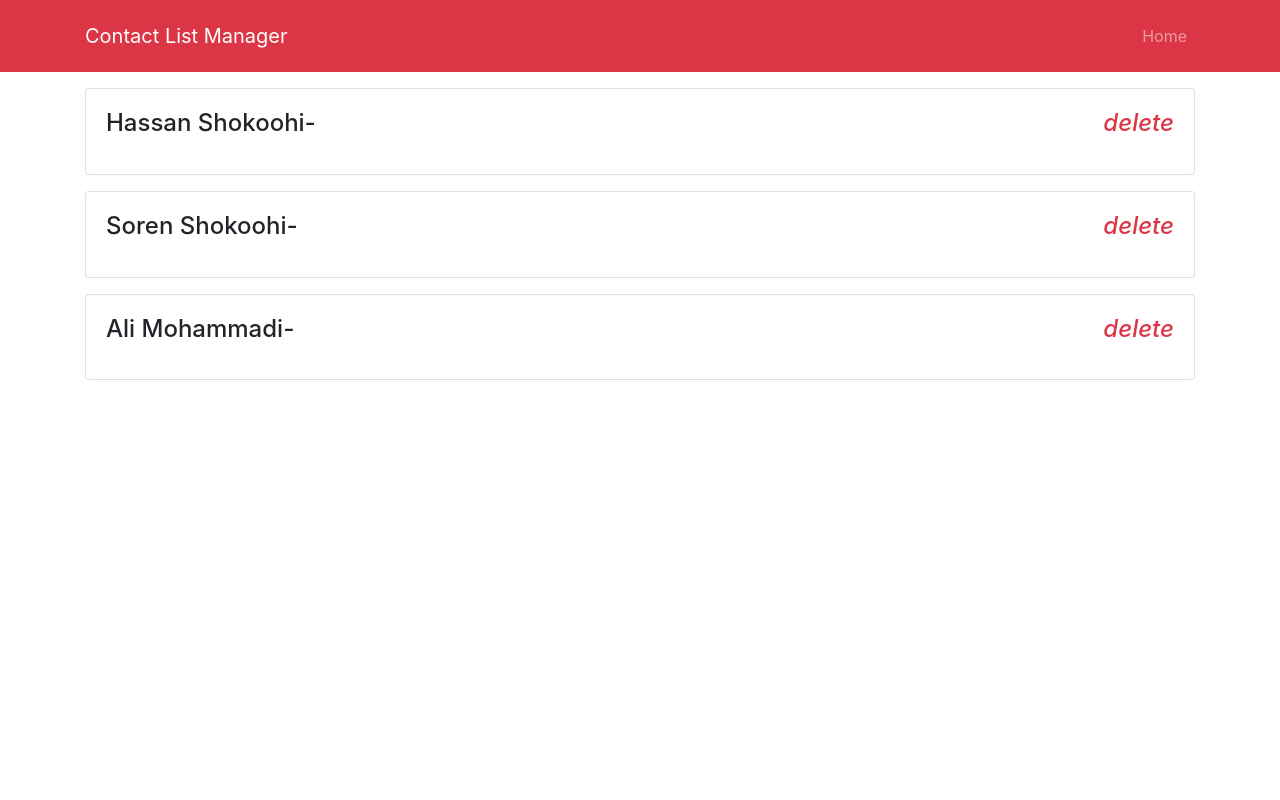
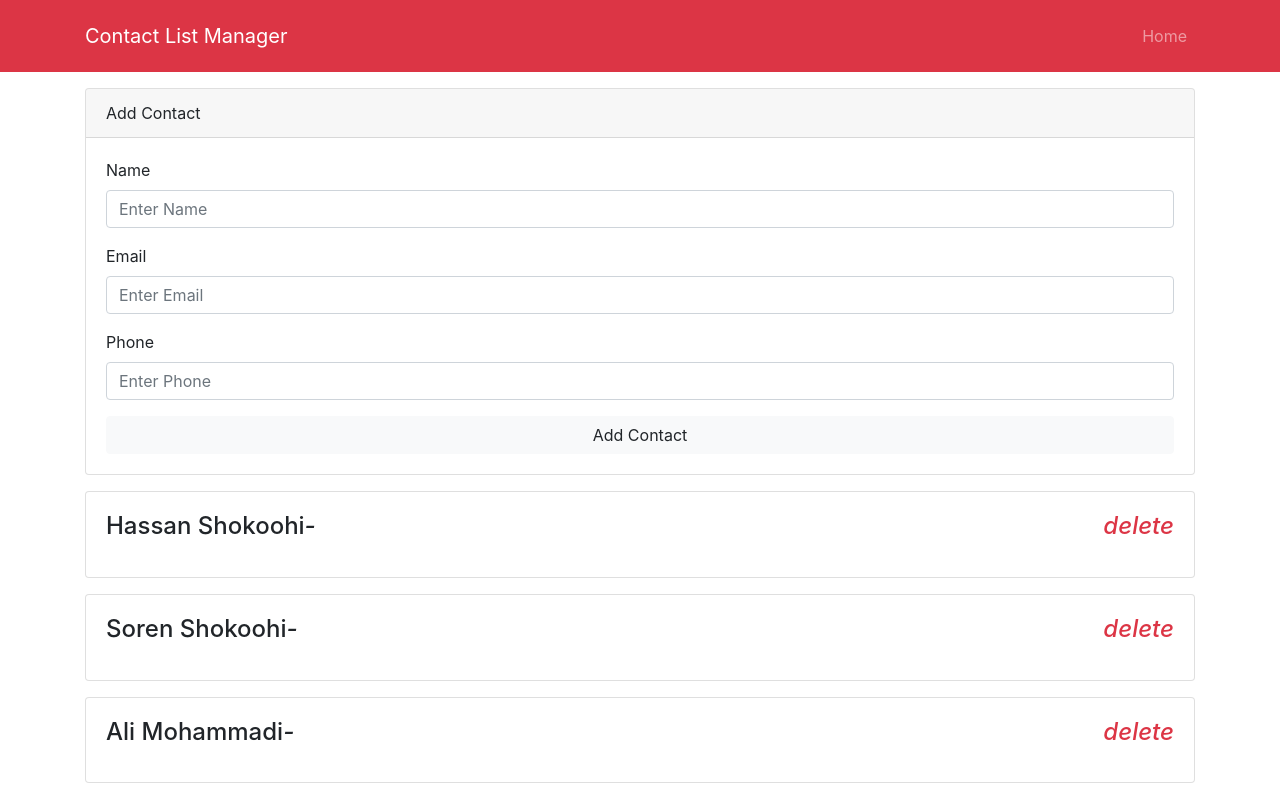
Before and after one commit to hassanshokoohimatin/contact-manager-react, a React (Create React App) app: page / in a window 1280 px wide. Built offline with nearby package versions, Linux system fonts and the light colour scheme.

Commit message:
add contact added

```diff
--- a/src/App.js
+++ b/src/App.js
@@ -1,9 +1,10 @@
 import React, {Component} from 'react';
 import './App.css';
 import 'bootstrap/dist/css/bootstrap.css';
-import Contacts from './components/contacts';
-import Header from './components/Header';
+import Contacts from './components/contacts/contacts';
+import Header from './components/layout/Header';
 import {Provider} from './Context';
+import AddContact from './components/contacts/AddContact';
 
 class App extends Component{
     render(){
@@ -12,6 +13,7 @@ class App extends Component{
                 <div className="App">
                     <Header />
                     <div className="container">
+                        <AddContact />
                         <Contacts />
                     </div>
                 </div>
--- a/src/Context.js
+++ b/src/Context.js
@@ -8,6 +8,11 @@ const reducer = (state, action) => {
                 ...state,
                 contacts: state.contacts.filter(contact =>
                     contact.id !== action.payload)
+            }
+        case "ADD_CONTACT":
+            return{
+                ...state,
+                contacts: [action.payload, ...state.contacts]
             }
         default: return null;
     }
--- /dev/null
+++ b/src/components/contacts/AddContact.js
@@ -0,0 +1,78 @@
+import React, { Component } from 'react';
+import {Consumer} from '../../Context';
+import uuid from 'uuid';
+import TextInput from '../layout/TextInput';
+
+export default class AddContact extends Component {
+
+    state = {
+        name: '',
+        email: '',
+        phone: '',
+        error: {}
+    }
+
+    onStateChange = (e) => {
+        this.setState({[e.target.name]: e.target.value})
+    }
+
+    addContact = (dispatch, e) => {
+        e.preventDefault();
+        const {name, email, phone} = this.state;
+        if(name === ''){
+            this.setState({error: {name: 'Name is required'}});
+            return;
+        }
+        if(email === ''){
+            this.setState({error: {email: 'Email is required'}});
+            return;
+        }
+        if(phone === ''){
+            this.setState({error: {phone: 'Phone is required'}});
+            return;
+        }
+        const contact = {
+            id: uuid.v4(),
+            name,
+            email,
+            phone
+        }
+        dispatch({type: 'ADD_CONTACT', payload: contact});
+    }
+    render() {
+        const {name, email, phone, error} = this.state;
+        return(
+            <Consumer>
+                {value => {
+                    const {dispatch} = value;
+                    return (
+                        <div className="card mb-3">
+                            <div className="card-header">Add Contact</div>
+                            <div className="card-body">
+                                <form onSubmit={this.addContact.bind(this, dispatch)}>
+                                    <TextInput label="Name" name="name" value={name}
+                                               placeholder="Enter Name"
+                                               onChange={this.onStateChange}
+                                               error={error.name} />
+
+                                    <TextInput label="Email" name="email" value={email}
+                                               placeholder="Enter Email"
+                                               onChange={this.onStateChange}
+                                               type="email" error={error.email} />
+
+                                    <TextInput label="Phone" name="phone" value={phone}
+                                               placeholder="Enter Phone"
+                                               onChange={this.onStateChange}
+                                               error={error.phone} />
+                                    <div>
+                                        <input type="submit" value="Add Contact" className="btn btn-light btn-block" />
+                                    </div>
+                                </form>
+                            </div>
+                        </div>
+                    )
+                }}
+            </Consumer>
+        )
+    }
+}
--- a/src/components/contact.js
+++ b/src/components/contacts/contact.js
@@ -1,6 +1,6 @@
 import React, { Component } from 'react';
 import PropTypes from 'prop-types';
-import {Consumer} from '../Context';
+import {Consumer} from '../../Context';
 
 class Contact extends Component {
 
@@ -12,7 +12,7 @@ class Contact extends Component {
     }
 
     showClick = (e) => {
-        this.setState({showInfo: ! this.state.showInfo})
+        this.setState({showInfo: !this.state.showInfo})
     }
 
     deleteContact = (id, dispatch) => {
--- /dev/null
+++ b/src/components/layout/TextInput.js
@@ -0,0 +1,48 @@
+import React from 'react';
+import PropTypes from 'prop-types';
+import classnames from 'classnames';
+
+const TextInput = (props) => {
+    const {
+        label,
+        name,
+        value,
+        placeholder,
+        onChange,
+        type,
+        error
+    } = props;
+    return (
+
+            <div className="form-group">
+                <label htmlFor={name}>{label}</label>
+                <input type={type} name={name} id={name}
+                       className={classnames('form-control', {'is-invalid': error})}
+                placeholder={placeholder} defaultValue={value}
+                onChange={onChange} />
+                {
+                    error && (
+                        <div className="invalid-feedback">
+                            {error}
+                        </div>
+                    )
+                }
+            </div>
+
+    )
+}
+
+TextInput.defaultProps = {
+    type: "text"
+}
+
+TextInput.propTypes = {
+    name: PropTypes.string.isRequired,
+    value: PropTypes.string.isRequired,
+    placeholder: PropTypes.string.isRequired,
+    type: PropTypes.string.isRequired,
+    label: PropTypes.string.isRequired,
+    onChange: PropTypes.func.isRequired
+}
+
+export default TextInput;
```
Also changed, not shown: src/components/contacts/contacts.js (renamed from src/components/contacts.js, +5 -6 lines), src/components/layout/Header.js (renamed from src/components/Header.js).
